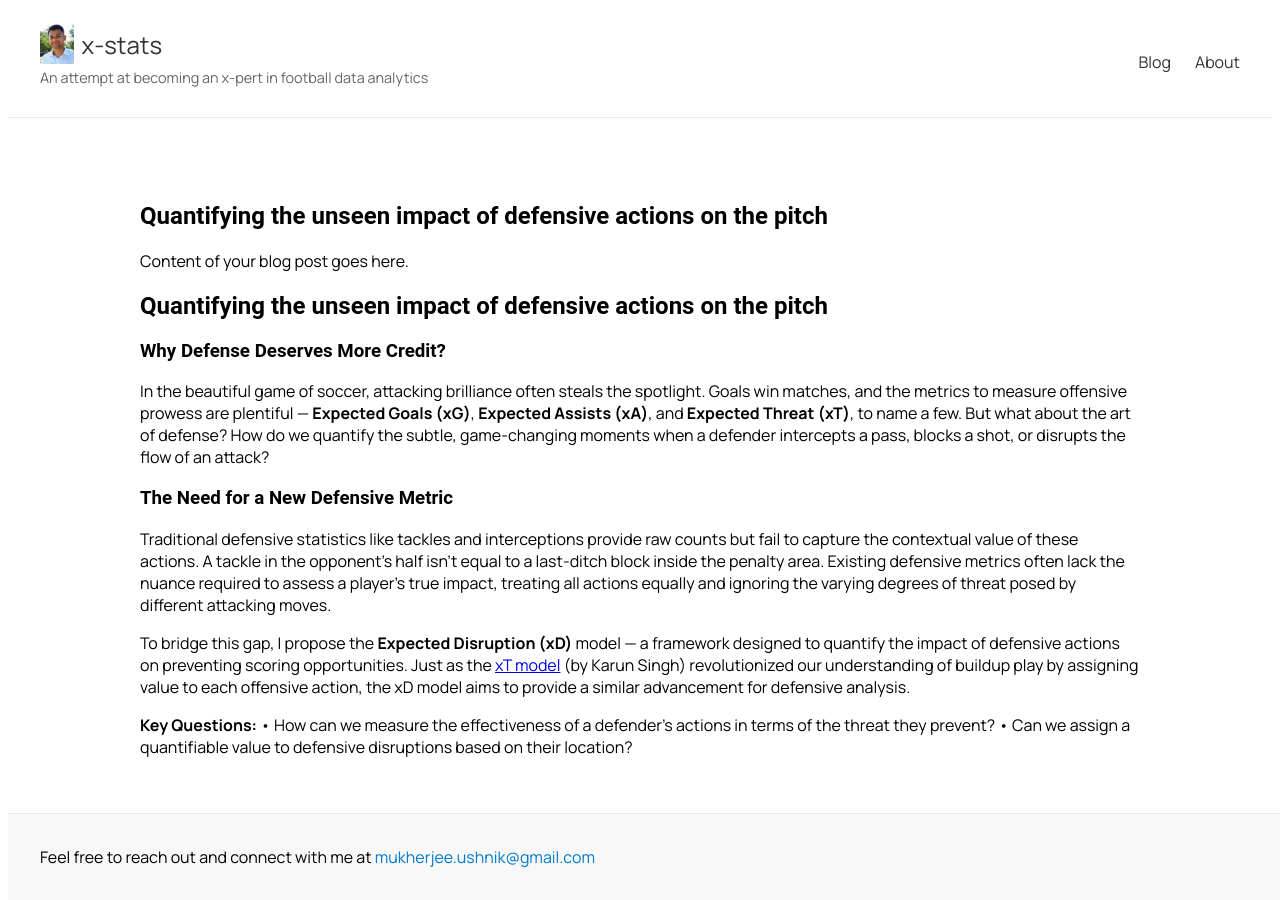
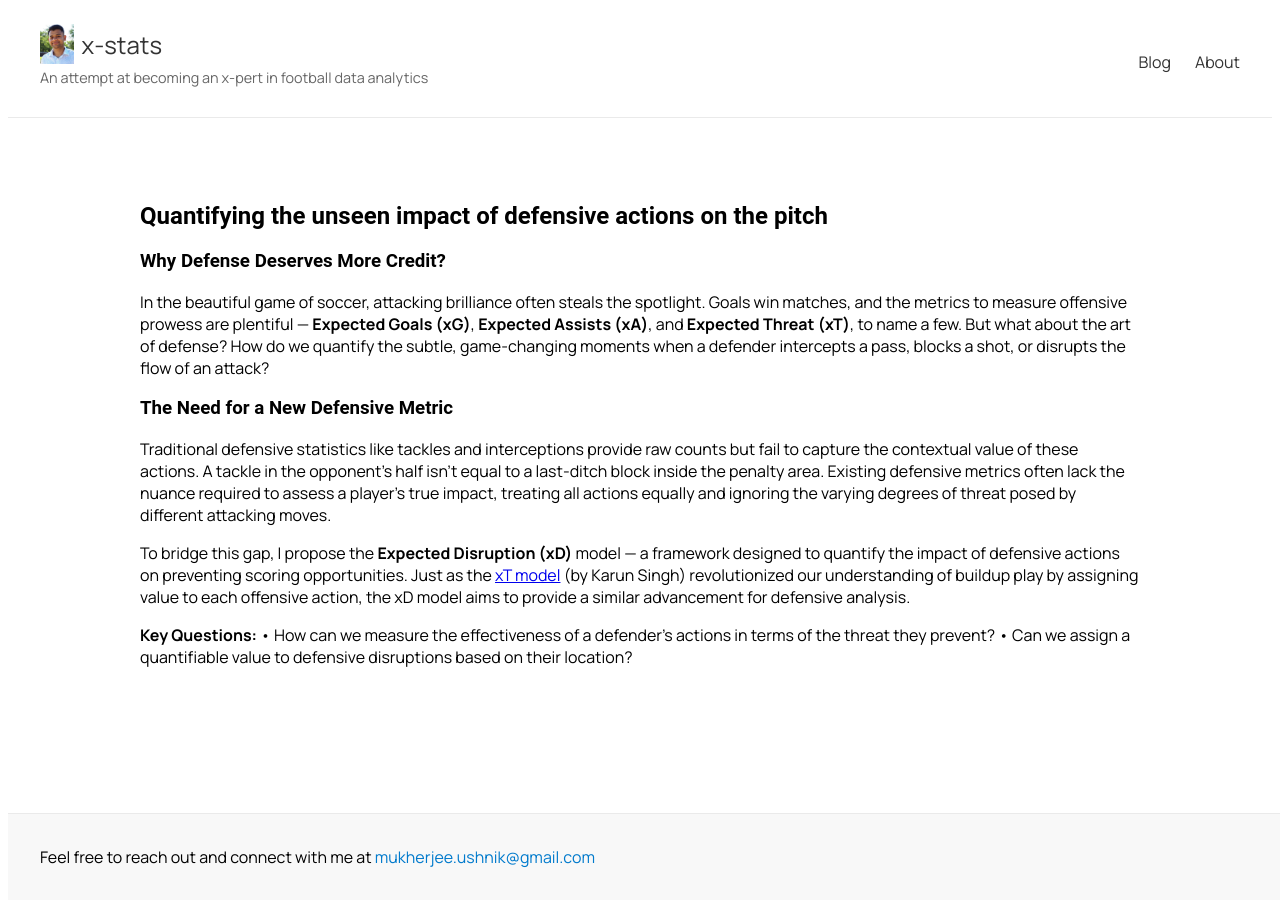
Before and after one commit to u3mukher/x-stats, a Jekyll site: the page built from _posts/2024-12-12-xD.md, in a window 1280 px wide. Built offline with Jekyll 4.4.1, drawn with Linux system fonts in a browser that asks for light colours; our own code applies the rules of GitHub Pages for plain Markdown files.

Commit message:
Update 2024-12-12-xD.md

```diff
--- a/_posts/2024-12-12-xD.md
+++ b/_posts/2024-12-12-xD.md
@@ -5,10 +5,6 @@ featured_image: /assets/images/cannavaro_r9_maldini.jpg
 excerpt: "<em>blah blah</em>"
 subtitle: "*Quantifying the unseen impact of defensive actions on the pitch*"
 ---
-
-## Quantifying the unseen impact of defensive actions on the pitch
-
-Content of your blog post goes here.
 
 ## Quantifying the unseen impact of defensive actions on the pitch
 
```
